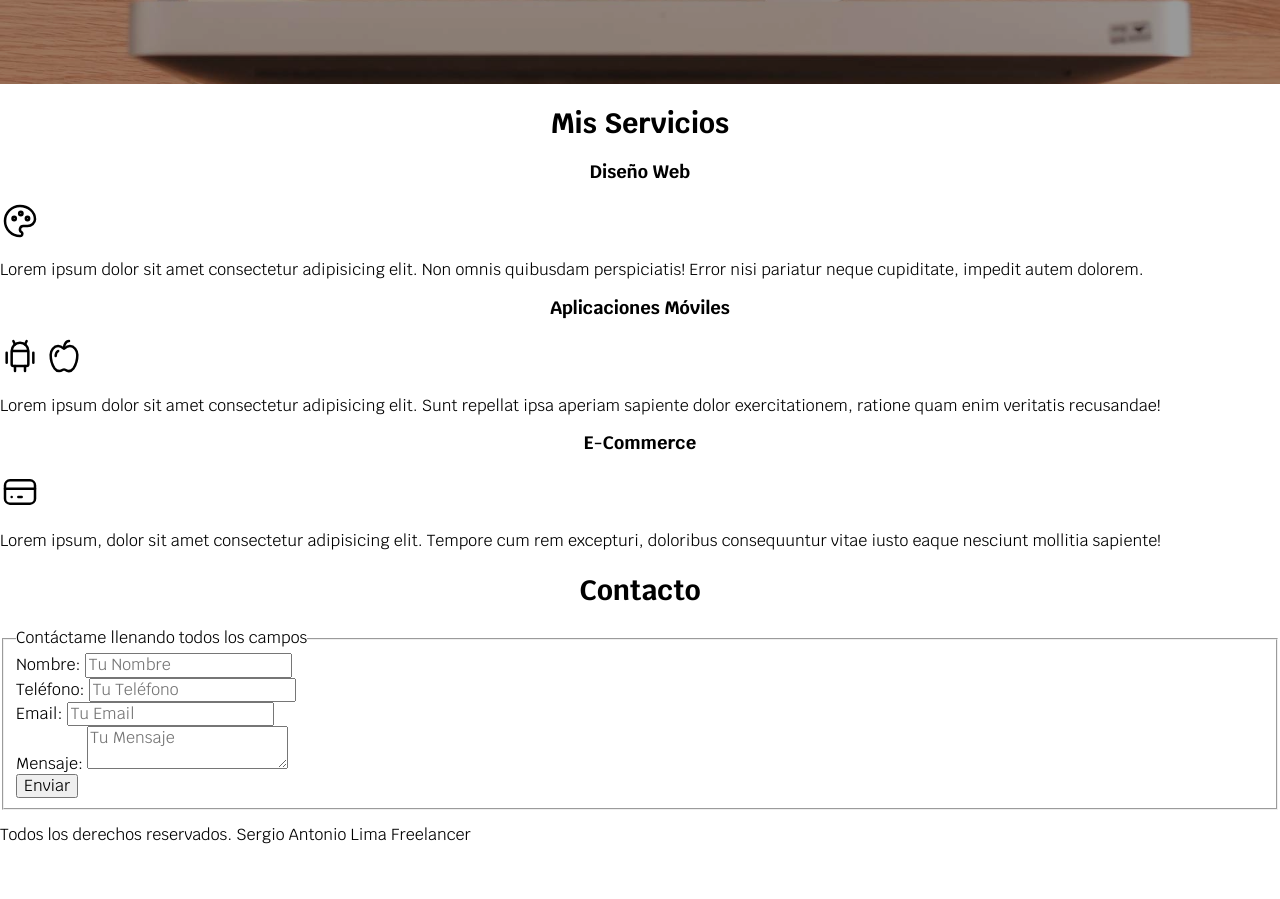
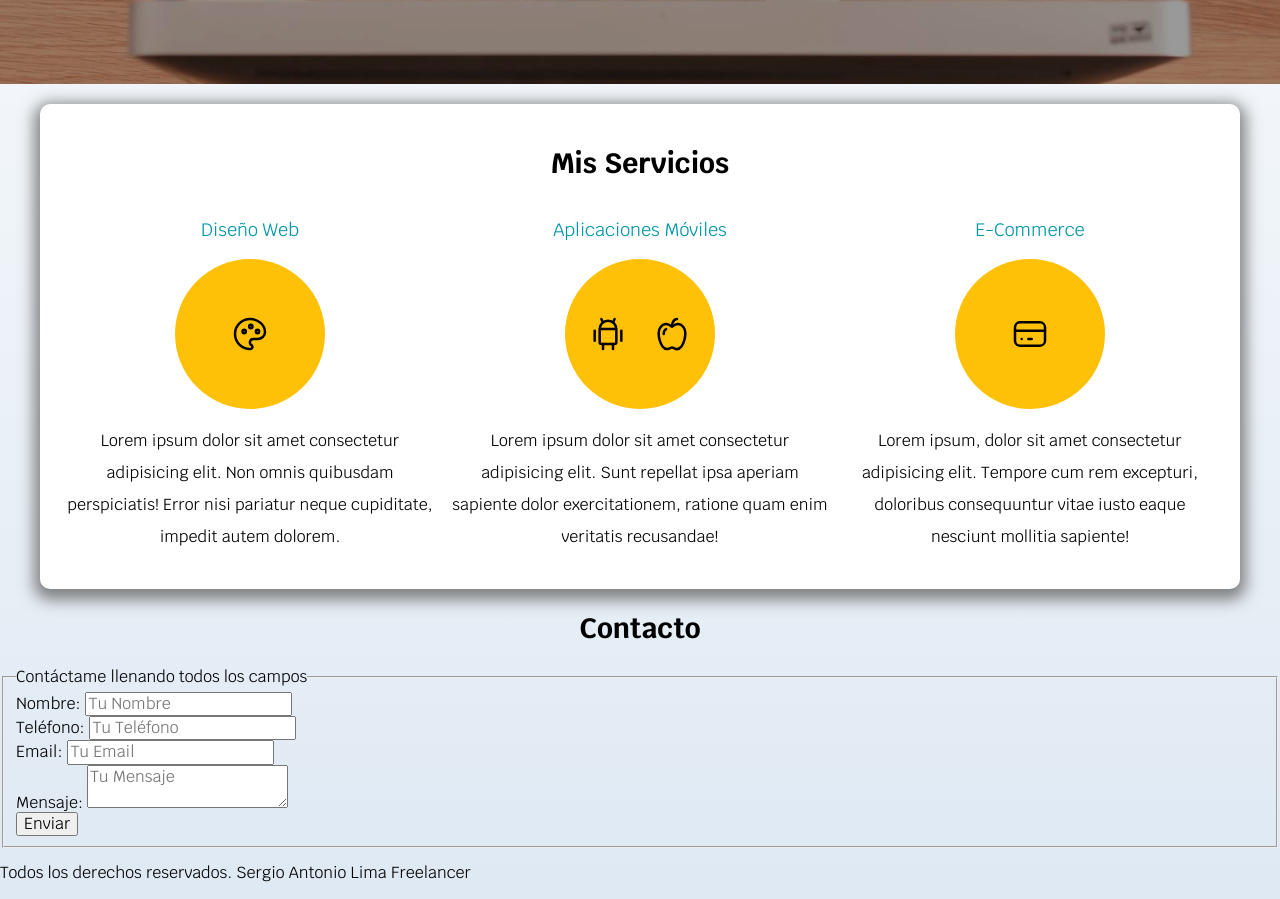
Before and after one commit to SergioAntonioDevWeb/freelancer, a plain HTML site: page index.html in a window 1280 px wide. Shown: the part 504-1403 px from the top of the page. Before the commit the page ends 1364 px from the top, so only its background shows below. Drawn offline with Linux system fonts and the light colour scheme.

Commit message:
Servicios Terminado

```diff
--- a/css/styles.css
+++ b/css/styles.css
@@ -5,7 +5,7 @@
     --secundario: #0097A7;
     --gris: #757575;
 }
-
+/* Globales */
 html {
     font-size: 62.5%;
     box-sizing: border-box;
@@ -18,8 +18,17 @@ html {
 body {
     font-size: 16px; /* 1rem = 10px */
     font-family: "Krub", sans-serif;
+    background-image: linear-gradient(to top, #DFE9F3 0%, var(--blanco) 100%);
 }
 
+.sombra {
+    -webkit-box-shadow: 0px 5px 15px 6px rgba(102,102,102,0.8);
+    box-shadow: 0px 5px 15px 6px rgba(102,102,102,0.8);
+    background-color: var(--blanco);
+    padding: 2rem;
+    border-radius: 1rem;
+}
+/* Tipografía */
 h1 {
     font-size: 3.8rem;
 }
@@ -64,7 +73,7 @@ h1, h2, h3 {
         width: auto;
     }
 }
-
+/* Navegacion Principal */
 .nav-bg {
     background-color: var(--secundario);
 }
@@ -96,13 +105,14 @@ h1, h2, h3 {
     background-color: var(--primario);
     color: var(--oscuro);
 }
-
+/* Hero */
 .hero {
     background-image: url(../img/hero.jpg);
     background-repeat: no-repeat;
     background-size: cover;
     height: 450px;
     position: relative;
+    margin-bottom: 2rem;
 }
 
 .contenido-hero {
@@ -120,3 +130,38 @@ h1, h2, h3 {
 .contenido-hero p {
     color: var(--blanco);
 }
+
+/* Servicios */
+@media (min-width: 768px) {
+    .servicios {
+    display: grid;
+    grid-template-columns: repeat(3, 1fr);
+    gap: 1rem;
+    }
+}
+
+.servicio {
+    display: flex;
+    flex-direction: column;
+    align-items: center;
+}
+
+.servicio h3 {
+    color: var(--secundario);
+    font-weight: 400;
+}
+
+.servicio p {
+    line-height: 2;
+    text-align: center;
+}
+
+.servicio .iconos {
+    height: 15rem;
+    width: 15rem;
+    background-color: var(--primario);
+    border-radius: 50%;
+    display: flex;
+    justify-content: space-evenly;
+    align-items: center;
+}
--- a/index.html
+++ b/index.html
@@ -37,27 +37,35 @@
         </div>
     </section>
 
-    <main>
+    <main class="contenedor sombra">
         <h2>Mis Servicios</h2>
 
-        <section>
+        <div class="servicios">
+            <section class="servicio">
                 <h3>Diseño Web</h3>
+                <div class="iconos">
                     <svg  xmlns="http://www.w3.org/2000/svg"  width="40"  height="40"  viewBox="0 0 24 24"  fill="none"  stroke="currentColor"  stroke-width="1.5"  stroke-linecap="round"  stroke-linejoin="round"  class="icon icon-tabler icons-tabler-outline icon-tabler-palette"><path stroke="none" d="M0 0h24v24H0z" fill="none"/><path d="M12 21a9 9 0 0 1 0 -18c4.97 0 9 3.582 9 8c0 1.06 -.474 2.078 -1.318 2.828c-.844 .75 -1.989 1.172 -3.182 1.172h-2.5a2 2 0 0 0 -1 3.75a1.3 1.3 0 0 1 -1 2.25" /><path d="M8.5 10.5m-1 0a1 1 0 1 0 2 0a1 1 0 1 0 -2 0" /><path d="M12.5 7.5m-1 0a1 1 0 1 0 2 0a1 1 0 1 0 -2 0" /><path d="M16.5 10.5m-1 0a1 1 0 1 0 2 0a1 1 0 1 0 -2 0" /></svg>
+                </div>
                 <p>Lorem ipsum dolor sit amet consectetur adipisicing elit. Non omnis quibusdam perspiciatis! Error nisi pariatur neque cupiditate, impedit autem dolorem.</p>
             </section>
 
-        <section>
+            <section class="servicio">
                 <h3>Aplicaciones Móviles</h3>
+                <div class="iconos">
                     <svg  xmlns="http://www.w3.org/2000/svg"  width="40"  height="40"  viewBox="0 0 24 24"  fill="none"  stroke="currentColor"  stroke-width="1.5"  stroke-linecap="round"  stroke-linejoin="round"  class="icon icon-tabler icons-tabler-outline icon-tabler-brand-android"><path stroke="none" d="M0 0h24v24H0z" fill="none"/><path d="M4 10l0 6" /><path d="M20 10l0 6" /><path d="M7 9h10v8a1 1 0 0 1 -1 1h-8a1 1 0 0 1 -1 -1v-8a5 5 0 0 1 10 0" /><path d="M8 3l1 2" /><path d="M16 3l-1 2" /><path d="M9 18l0 3" /><path d="M15 18l0 3" /></svg>
                     <svg  xmlns="http://www.w3.org/2000/svg"  width="40"  height="40"  viewBox="0 0 24 24"  fill="none"  stroke="currentColor"  stroke-width="1.5"  stroke-linecap="round"  stroke-linejoin="round"  class="icon icon-tabler icons-tabler-outline icon-tabler-apple"><path stroke="none" d="M0 0h24v24H0z" fill="none"/><path d="M4 11.319c0 3.102 .444 5.319 2.222 7.978c1.351 1.797 3.156 2.247 5.08 .988c.426 -.268 .97 -.268 1.397 0c1.923 1.26 3.728 .809 5.079 -.988c1.778 -2.66 2.222 -4.876 2.222 -7.977c0 -2.661 -1.99 -5.32 -4.444 -5.32c-1.267 0 -2.41 .693 -3.22 1.44a.5 .5 0 0 1 -.672 0c-.809 -.746 -1.953 -1.44 -3.22 -1.44c-2.454 0 -4.444 2.66 -4.444 5.319" /><path d="M7 12c0 -1.47 .454 -2.34 1.5 -3" /><path d="M12 7c0 -1.2 .867 -4 3 -4" /></svg>
+                </div>
                 <p>Lorem ipsum dolor sit amet consectetur adipisicing elit. Sunt repellat ipsa aperiam sapiente dolor exercitationem, ratione quam enim veritatis recusandae!</p>
             </section>
 
-        <section>
+            <section class="servicio">
                 <h3>E-Commerce</h3>
+                <div class="iconos">
                     <svg  xmlns="http://www.w3.org/2000/svg"  width="40"  height="40"  viewBox="0 0 24 24"  fill="none"  stroke="currentColor"  stroke-width="1.5"  stroke-linecap="round"  stroke-linejoin="round"  class="icon icon-tabler icons-tabler-outline icon-tabler-credit-card"><path stroke="none" d="M0 0h24v24H0z" fill="none"/><path d="M3 5m0 3a3 3 0 0 1 3 -3h12a3 3 0 0 1 3 3v8a3 3 0 0 1 -3 3h-12a3 3 0 0 1 -3 -3z" /><path d="M3 10l18 0" /><path d="M7 15l.01 0" /><path d="M11 15l2 0" /></svg>
+                </div>
                 <p>Lorem ipsum, dolor sit amet consectetur adipisicing elit. Tempore cum rem excepturi, doloribus consequuntur vitae iusto eaque nesciunt mollitia sapiente!</p>
             </section>
+        </div>
     </main>
 
     <section>
```
Lines whose indentation alone changed are shown as unchanged.
